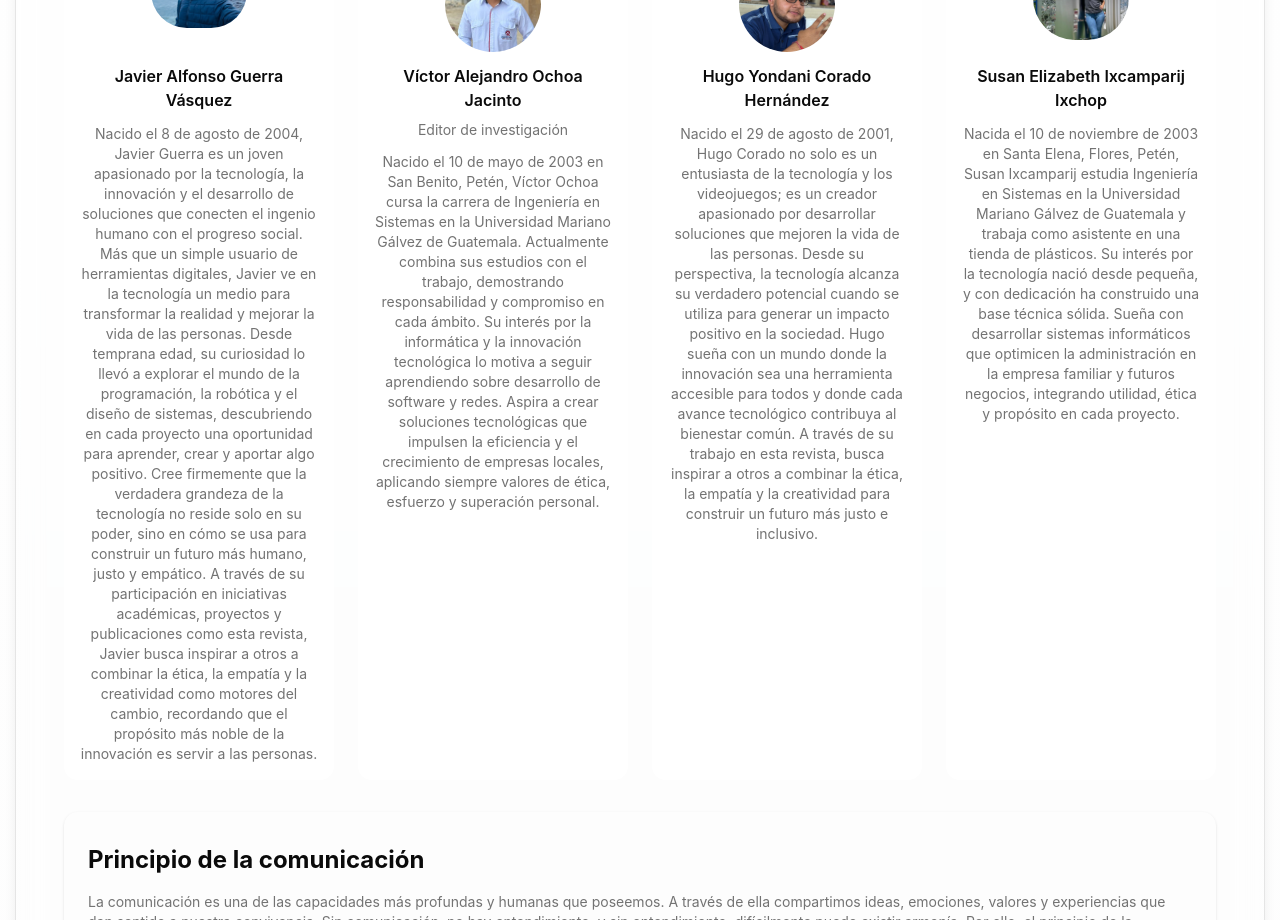
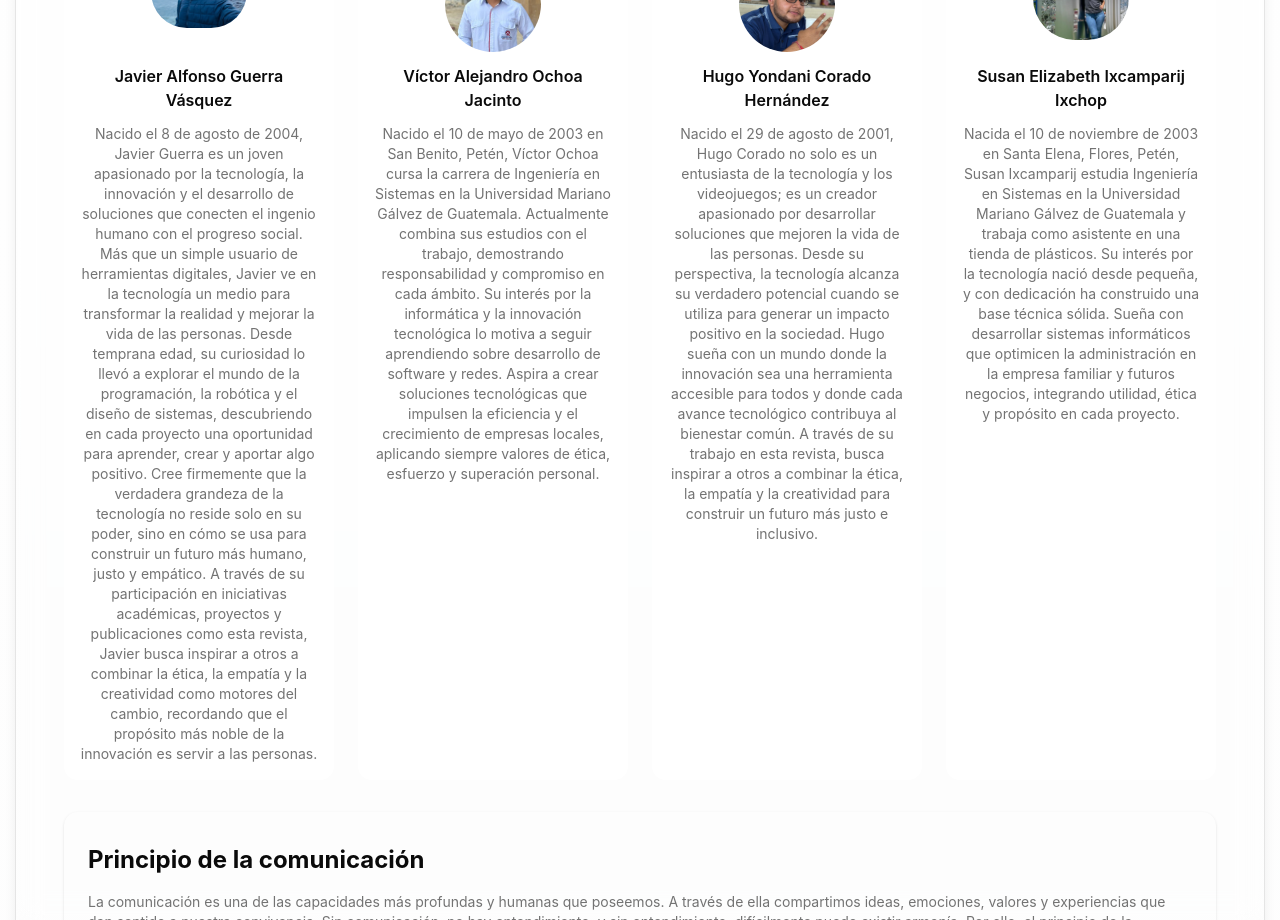
Before and after one commit to javiwar04/revistaUMG, a Next.js app: page / in a window 1280 px wide. Shown: the part 1360-2280 px from the top of the page. Built offline with nearby package versions, Linux system fonts and the light colour scheme.

Commit message:
pequeño retoque

```diff
--- a/app/page.tsx
+++ b/app/page.tsx
@@ -158,7 +158,6 @@ export default function RevistaUMG() {
                     name="Víctor Alejandro Ochoa Jacinto"
                     imgSrc="/Victor8a.png"
                     alt="Víctor Alejandro Ochoa Jacinto"
-                    role="Editor de investigación"
                     bio={"Nacido el 10 de mayo de 2003 en San Benito, Petén, Víctor Ochoa cursa la carrera de Ingeniería en Sistemas en la Universidad Mariano Gálvez de Guatemala. Actualmente combina sus estudios con el trabajo, demostrando responsabilidad y compromiso en cada ámbito. Su interés por la informática y la innovación tecnológica lo motiva a seguir aprendiendo sobre desarrollo de software y redes. Aspira a crear soluciones tecnológicas que impulsen la eficiencia y el crecimiento de empresas locales, aplicando siempre valores de ética, esfuerzo y superación personal."}
                   />
 
```
